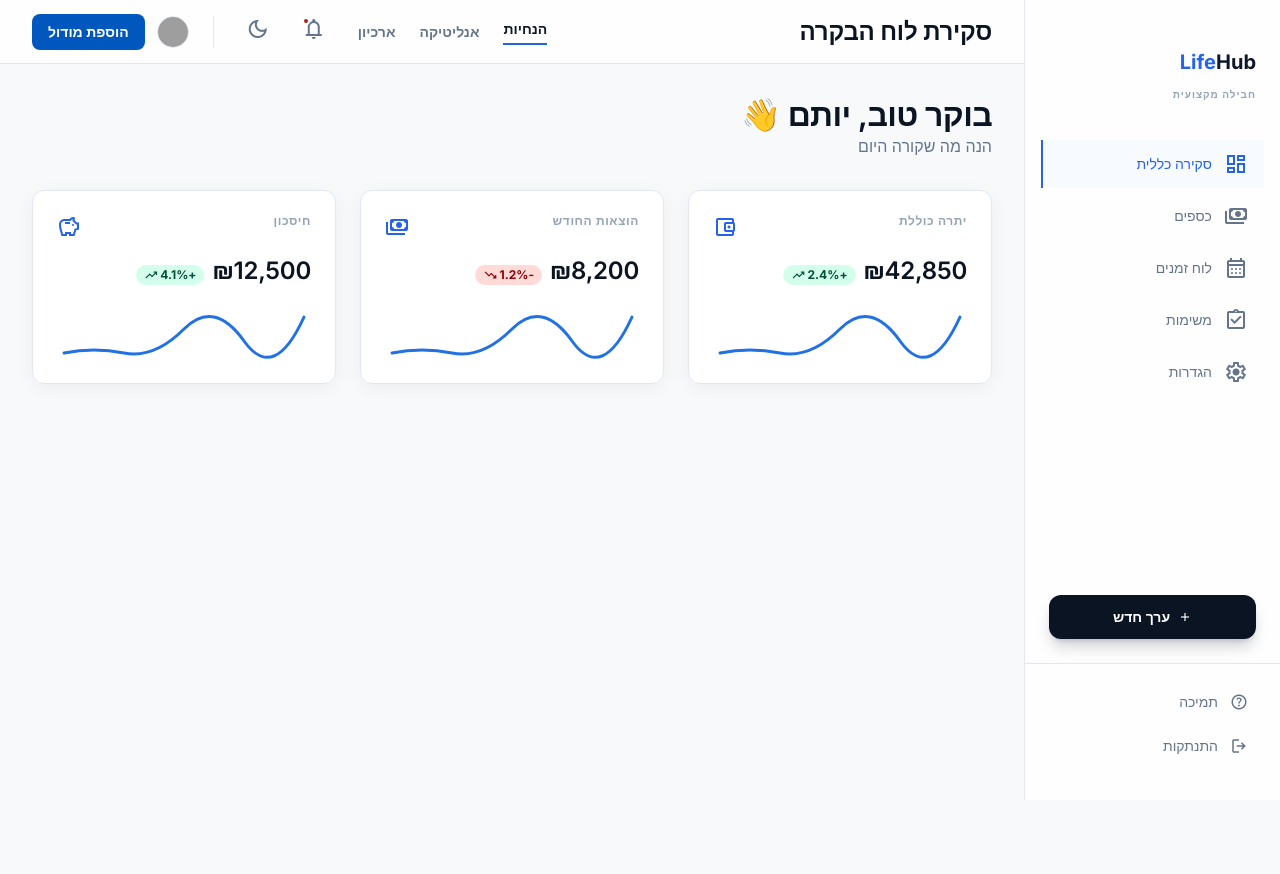
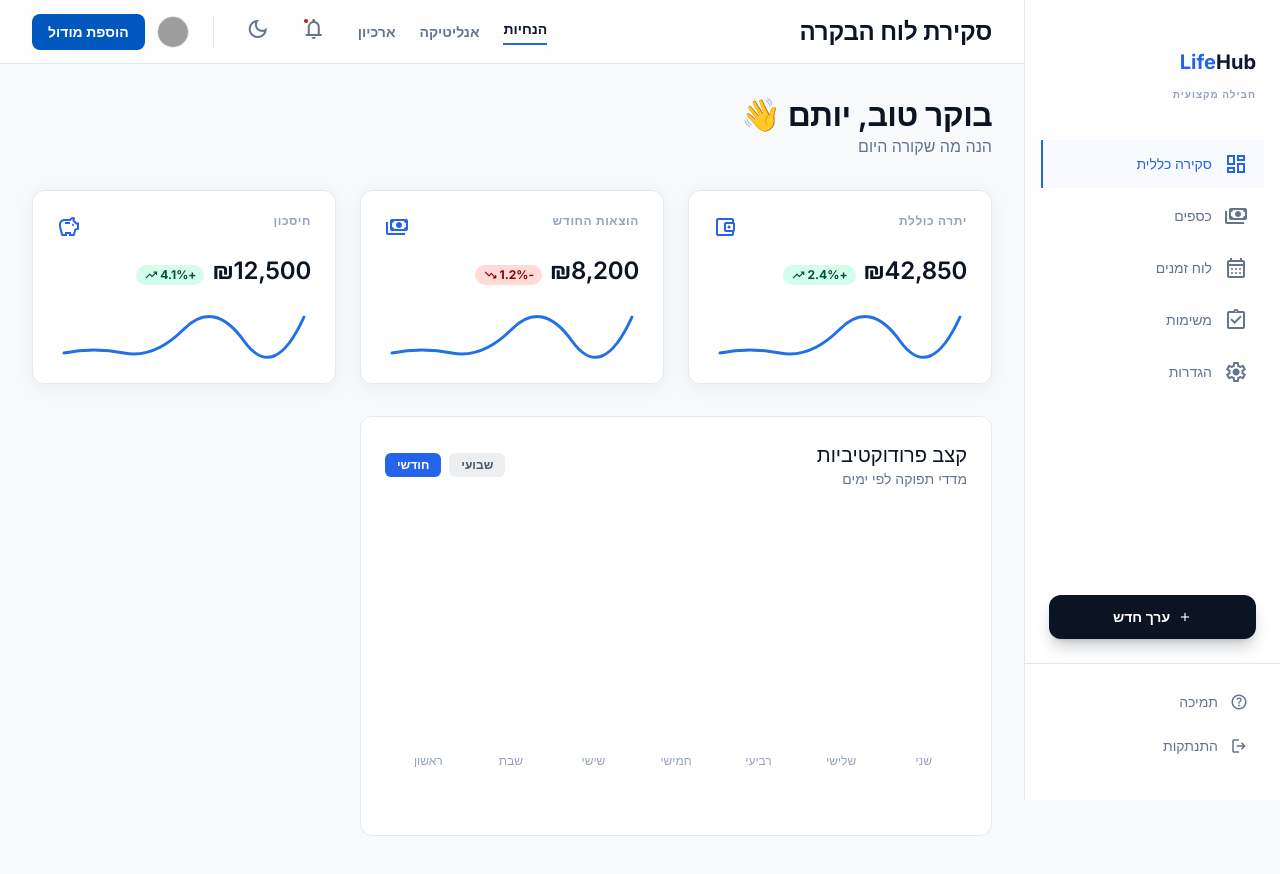
Before and after one commit to YotamA1995/my-life-dashboard, a React (Vite) app: page / in a window 1280 px wide. Shown: the top 874 px of the page. Before the commit the page ends 800 px from the top, so only its background shows below. Built offline with nearby package versions, Linux system fonts and the light colour scheme; grey boxes are pictures that could not be loaded.

Commit message:
Add ProductivityChart component to DashboardPage for enhanced data visualization

```diff
--- /dev/null
+++ b/src/components/ProductivityChart.tsx
@@ -0,0 +1,42 @@
+const bars = [60, 85, 45, 95, 70, 55, 80];
+const days = ["שני", "שלישי", "רביעי", "חמישי", "שישי", "שבת", "ראשון"];
+
+export default function ProductivityChart() {
+  return (
+    <div className="col-span-12 lg:col-span-8 bg-white/90 backdrop-blur-sm border border-slate-200 rounded-xl p-card-padding h-[420px] relative group overflow-hidden">
+      {/* Header */}
+      <div className="flex justify-between items-center mb-6">
+        <div>
+          <h3 className="text-h3 text-primary">קצב פרודוקטיביות</h3>
+          <p className="text-slate-500 text-sm">מדדי תפוקה לפי ימים</p>
+        </div>
+
+        <div className="flex gap-2">
+          <button className="px-3 py-1 text-xs font-semibold rounded-md bg-surface-container text-slate-600">
+            שבועי
+          </button>
+          <button className="px-3 py-1 text-xs font-semibold rounded-md bg-blue-600 text-white">
+            חודשי
+          </button>
+        </div>
+      </div>
+
+      {/* Chart */}
+      <div className="w-full h-64 flex items-end justify-between gap-3 px-2">
+        {bars.map((height, index) => (
+          <div key={index} className="flex-1 flex flex-col items-center">
+            <div
+              className={`w-full rounded-t-lg transition-all duration-300 ${
+                index === 3 ? "bg-blue-600" : "bg-blue-50 hover:bg-blue-100"
+              }`}
+              style={{ height: `${height}%` }}
+            />
+            <span className="text-xs mt-2 text-slate-400">
+              {days[index]}
+            </span>
+          </div>
+        ))}
+      </div>
+    </div>
+  );
+}
--- a/src/pages/DashboardPage.tsx
+++ b/src/pages/DashboardPage.tsx
@@ -1,8 +1,7 @@
-
-
 import Sidebar from "../components/Sidebar";
 import Topbar from "../components/Topbar";
 import SummaryCard from "../components/SummaryCard";
+import ProductivityChart from "../components/ProductivityChart";
 
 export default function DashboardPage() {
   return (
@@ -49,6 +48,11 @@ export default function DashboardPage() {
               positive
             />
           </div>
+
+          {/* Bento Grid */}
+          <div className="grid grid-cols-12 gap-gutter mt-8">
+            <ProductivityChart />
+          </div>
         </main>
       </div>
     </div>
```
